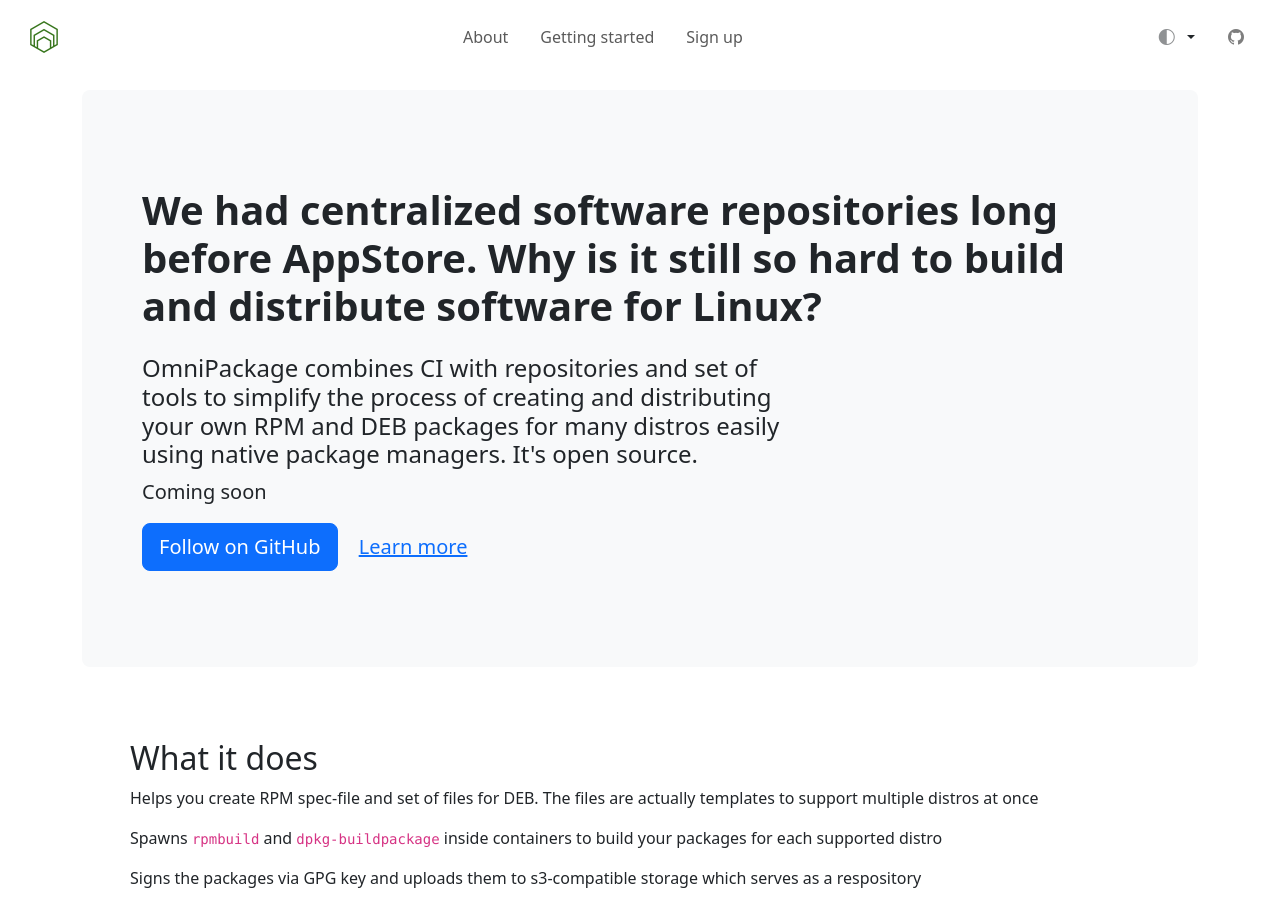
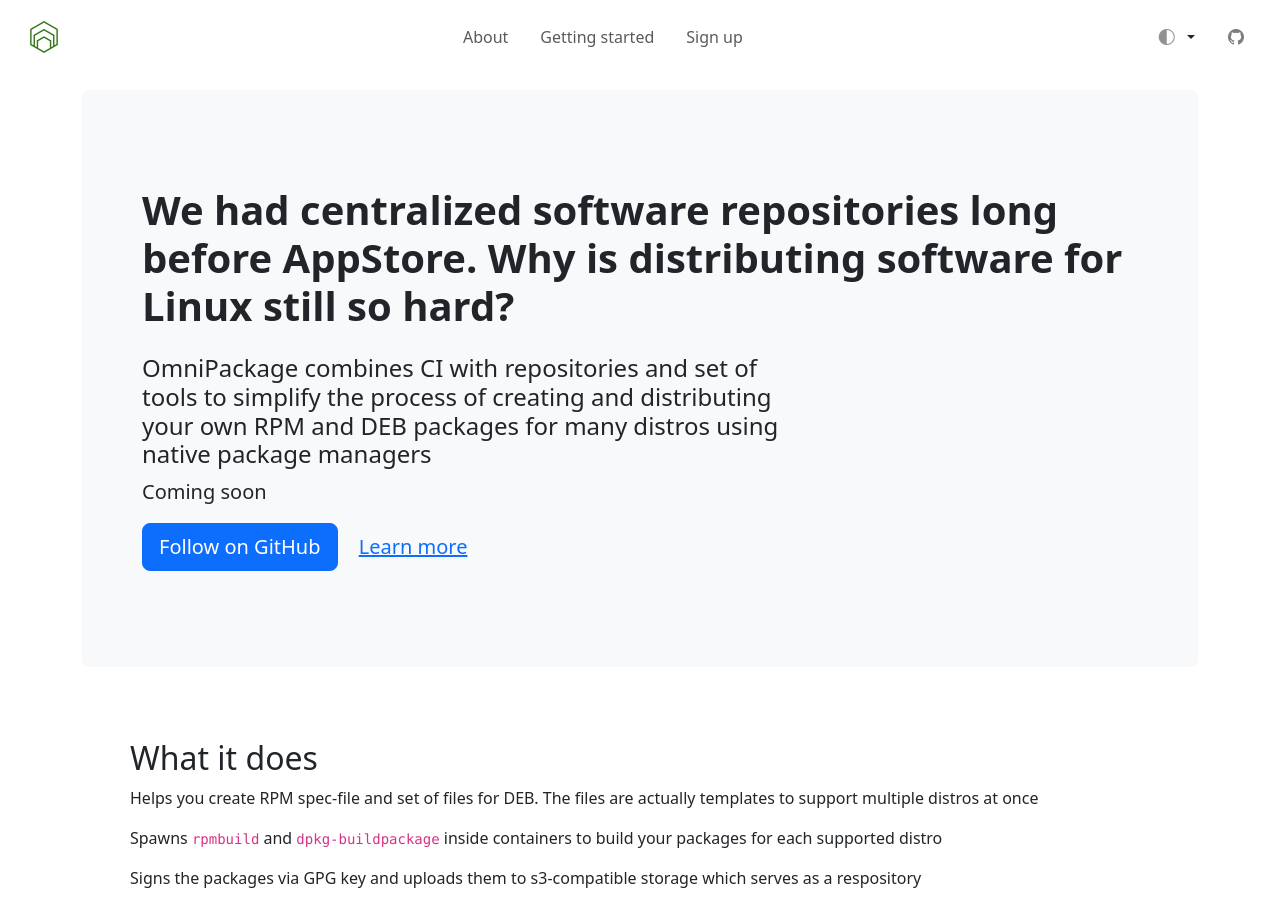
Before and after one commit to omnipackage/.github, a Jekyll site: the page built from index.html, in a window 1280 px wide and 900 px high. Built offline with Jekyll 4.4.1, drawn with Linux system fonts in a browser that asks for light colours.

Commit message:
index page update

```diff
--- a/index.html
+++ b/index.html
@@ -5,9 +5,9 @@
 
 <div class="p-5 mb-4 bg-body-tertiary rounded-3">
   <div class="container-fluid py-5">
-    <h1 class="display-6 fw-bold mb-4">We had centralized software repositories long before AppStore. Why is it still so hard to build and distribute software for Linux?</h1>
+    <h1 class="display-6 fw-bold mb-4">We had centralized software repositories long before AppStore. Why is distributing software for Linux still so hard?</h1>
 
-    <h2 class="col-md-8 fs-4">OmniPackage combines CI with repositories and set of tools to simplify the process of creating and distributing your own RPM and DEB packages for many distros easily using native package managers. It's open source.</h2>
+    <h2 class="col-md-8 fs-4">OmniPackage combines CI with repositories and set of tools to simplify the process of creating and distributing your own RPM and DEB packages for many distros using native package managers</h2>
 
     <p class="col-md-8 fs-5 fw-light">Coming soon</p>
 
```
Also changed, not shown: profile/README.md (+2 -2 lines).
